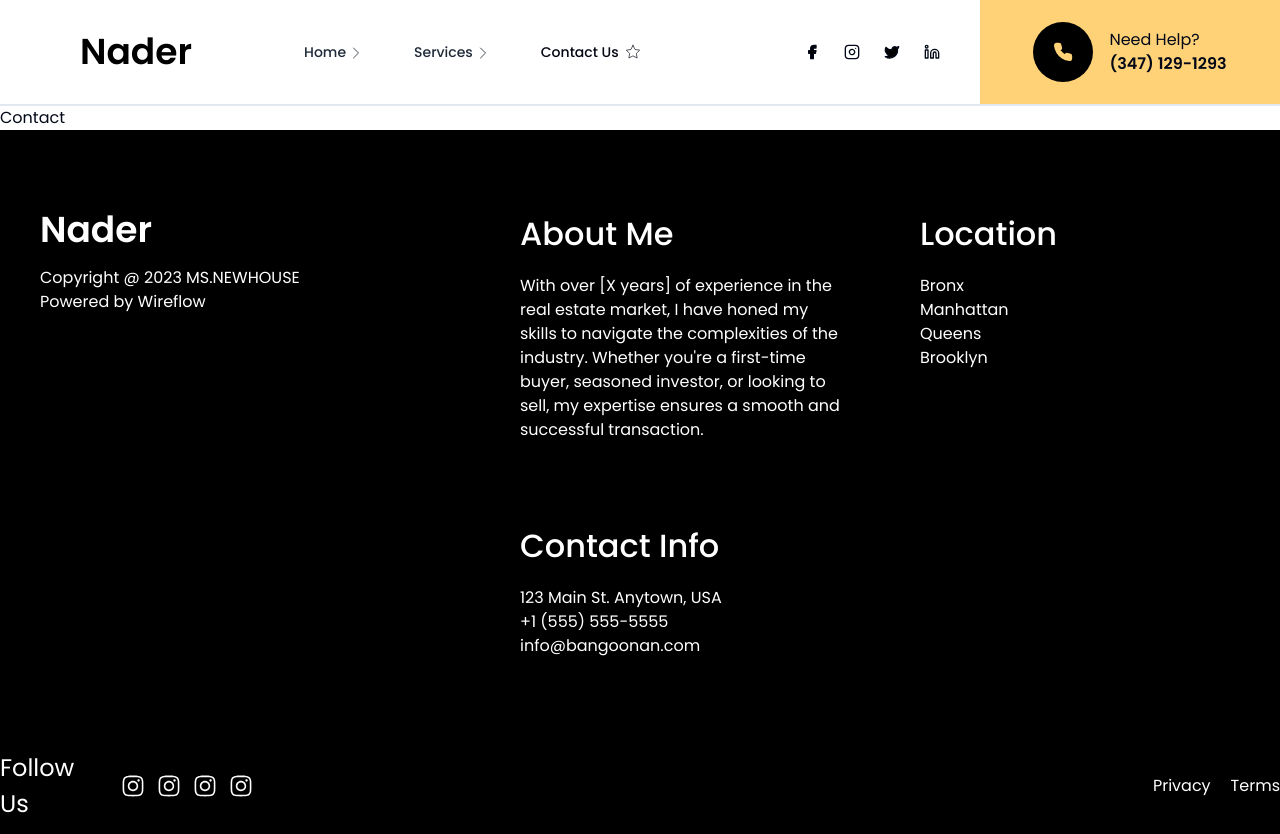
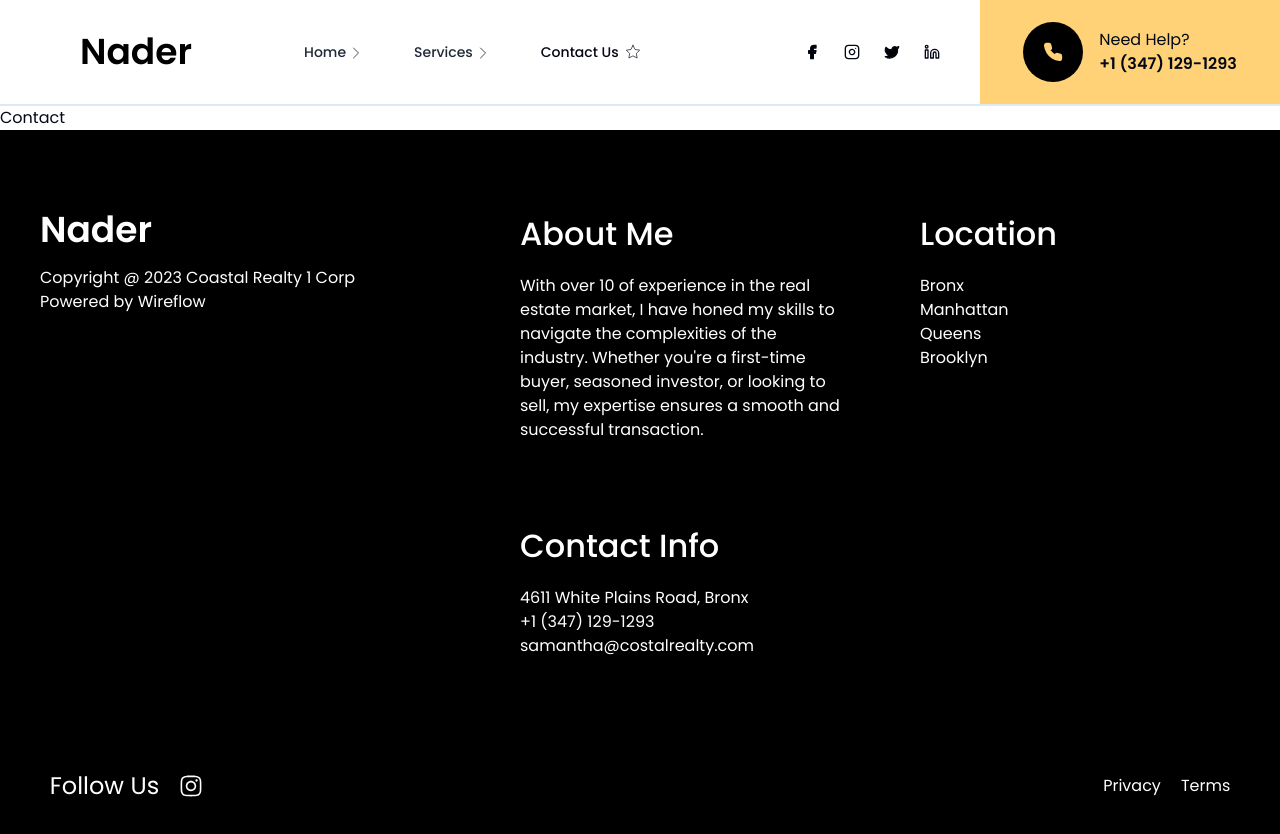
Before and after one commit to Wireflow/realestate-website, a Next.js app: page /contact in a window 1280 px wide. Built offline with nearby package versions, Linux system fonts and the light colour scheme.

Commit message:
feat: why us section finished & responsive.

```diff
--- a/src/components/ContactBanner.tsx
+++ b/src/components/ContactBanner.tsx
@@ -2,10 +2,15 @@ import React from "react";
 import { Button } from "./ui/button";
 import phone from "../../public/phone.png";
 import Image from "next/image";
+import { agent } from "../data/branding/AgentData";
+import formatPhone from "@/utils/formatPhone";
+import Link from "next/link";
 
 type Props = {};
 
 const ContactBanner = (props: Props) => {
+  const phoneNumber = formatPhone(agent.info.contact.phone);
+
   return (
     <div className="flex justify-center  xl:flex-row flex-col xl:gap-[420px] md:py-[40px] py-10 bg-[#040613] text-white pl-10 gap-7">
       <h1 className="md:text-[30px] sm:text-[30px] text-[20px] font-bold sm:w-[600px]">
@@ -13,10 +18,10 @@ const ContactBanner = (props: Props) => {
       </h1>
       <div className="flex items-center gap-5">
         <button>Contact us</button>
-        <button className="flex gap-2 items-center">
+        <Link className="flex gap-2 items-center" href={`tel:${phoneNumber}`}>
           <Image src={phone} alt="phone" width={20} height={20} />
-          1(233)345-4567
-        </button>
+          {phoneNumber}
+        </Link>
       </div>
     </div>
   );
--- a/src/components/Footer.tsx
+++ b/src/components/Footer.tsx
@@ -2,28 +2,39 @@ import React from "react";
 import Logo from "./branding/Logo";
 import Link from "next/link";
 import { InstagramLogoIcon } from "@radix-ui/react-icons";
+import { agent } from "../data/branding/AgentData";
+import formatPhone from "@/utils/formatPhone";
 
 type Props = {};
 
 const Footer = (props: Props) => {
+  const phone = formatPhone(agent.info.contact.phone);
+
+  const { address, city } = agent.info.location;
+  const { email } = agent.info.contact;
+
   return (
-    <div className="bg-black text-white ">
+    <footer className="bg-black text-white ">
       {/* Top body of the Footer Containing Links and Info About Site */}
       <div className="flex flex-wrap md:flex-nowrap sm:justify-center pl-10 xl:gap-40 gap-20 py-20">
         <div className="flex flex-col gap-4">
           <Logo />
           <p className="w-80 text-[16px]">
-            Copyright @ 2023 MS.NEWHOUSE Powered by Wireflow
+            Copyright @ 2023 {agent.info.broker} Powered by{" "}
+            <Link href={"https://wireflow.us"} target="_blank" rel="noreferrer">
+              Wireflow
+            </Link>
           </p>
         </div>
         <div className="flex gap-20 flex-wrap">
           <div className="flex flex-col gap-4">
             <h3 className="text-[32px] font-medium">About Me</h3>
             <p className="w-80">
-              With over [X years] of experience in the real estate market, I
-              have honed my skills to navigate the complexities of the industry.
-              Whether you&apos;re a first-time buyer, seasoned investor, or looking
-              to sell, my expertise ensures a smooth and successful transaction.
+              With over {agent.info.experienceYears} of experience in the real
+              estate market, I have honed my skills to navigate the complexities
+              of the industry. Whether you&apos;re a first-time buyer, seasoned
+              investor, or looking to sell, my expertise ensures a smooth and
+              successful transaction.
             </p>
           </div>
           <div className="flex flex-col gap-4">
@@ -38,38 +49,39 @@ const Footer = (props: Props) => {
           <div className="flex flex-col gap-4">
             <h3 className="text-[32px] font-medium">Contact Info</h3>
             <div>
-              <p className="text-[16px]">123 Main St. Anytown, USA</p>
-              <p className="text-[16px]">+1 (555) 555-5555</p>
-              <p className="text-[16px]">info@bangoonan.com</p>
+              <p className="text-[16px]">{`${address}, ${city}`}</p>
+              <Link className="text-[16px]" href={`tel:${phone}`}>
+                {phone}
+              </Link>
+              <p className="text-[16px]">
+                <Link href="mailto:info@bangoonan.com">{email}</Link>
+              </p>
             </div>
           </div>
         </div>
       </div>
-      {/* Bottom footer Social icons,Terms/Privacy */}
+      {/* Bottom footer Social icons, Terms/Privacy */}
       <div className="flex justify-center xl:gap-[900px] lg:gap-[400px] md:gap-[200px] items-center flex-col md:flex-row">
         <div className="flex gap-5 items-center">
           <h2 className="text-[24px]">Follow Us</h2>
           <div className="flex gap-3">
-            <Link href="">
+            <Link
+              href={agent.socials[1].link}
+              target="_blank"
+              rel="noreferrer"
+              aria-label="Instagram"
+            >
               <InstagramLogoIcon className="w-6 h-24" />
             </Link>
-            <Link href="">
-              <InstagramLogoIcon className="w-6 h-24" />
-            </Link>
-            <Link href="">
-              <InstagramLogoIcon className="w-6 h-24" />
-            </Link>
-            <Link href="">
-              <InstagramLogoIcon className="w-6 h-24" />
-            </Link>
+            {/* Repeat the above pattern for other social links */}
           </div>
         </div>
-        <div className="flex gap-5 ">
-          <p className="text-md">Privacy</p>
-          <p className="text-md">Terms</p>
+        <div className="flex gap-5">
+          <Link href="/privacy">Privacy</Link>
+          <Link href="/terms">Terms</Link>
         </div>
       </div>
-    </div>
+    </footer>
   );
 };
 
--- a/src/components/branding/PhoneNumber.tsx
+++ b/src/components/branding/PhoneNumber.tsx
@@ -1,20 +1,20 @@
 import React from "react";
 import { twMerge } from "tailwind-merge";
 import { agent } from "../../data/branding/AgentData";
+import formatPhone from "@/utils/formatPhone";
+import Link from "next/link";
 
 type LogoProps = {
   className?: string;
 };
 
 const PhoneNumber = ({ className }: LogoProps) => {
-  const contact = String(agent.info.contact.phone);
-  const area_code = contact.slice(0, 3);
-  const phone = contact.slice(3).slice(0, 3) + "-" + contact.slice(-4);
+  const phone = formatPhone(agent.info.contact.phone);
 
   return (
-    <span className={twMerge("font-semibold", className)}>
-      {`(${area_code}) ${phone}`}
-    </span>
+    <Link href={`tel:${phone}`} className={twMerge("font-semibold", className)}>
+      {phone}
+    </Link>
   );
 };
 
--- a/src/components/hero/Hero.tsx
+++ b/src/components/hero/Hero.tsx
@@ -9,7 +9,7 @@ type Props = {};
 const Hero = (props: Props) => {
   return (
     <div
-      className="z-10 px-4 lg:px-[10rem] py-8 lg:py-20 w-full flex lg:flex-row flex-col gap-10 md:gap-20 lg:gap-40 justify-center"
+      className="flex flex-col gap-10 justify-center z-10 px-4 py-8 w-full md:gap-20 lg:px-[10rem] lg:py-20 lg:flex-row lg:gap-40"
       style={{
         backgroundImage: `url(${agent.images.hero.mainImage})`,
         backgroundRepeat: "no-repeat",
--- /dev/null
+++ b/src/components/why-us/WhyGrid.tsx
@@ -0,0 +1,37 @@
+import React from "react";
+import { agent } from "../../data/branding/AgentData";
+import { HelpingHand, Plus } from "lucide-react";
+
+type Props = {};
+
+const WhyGrid = (props: Props) => {
+  return (
+    <div className="grid md:grid-cols-1 gap-5 w-full xl:w-auto">
+      <div className="grid md:grid-cols-2 gap-5">
+        <div className="bg-dark-blue p-16 rounded-xl grid place-items-center">
+          <div className="flex items-center gap-3">
+            <HelpingHand className="text-yellow w-10 h-10" strokeWidth={1.5} />
+            <h3 className="text-white text-3xl flex items-center justify-center gap-1 font-semibold">
+              {agent.sales.soldProperties} <Plus strokeWidth={2.8} />
+            </h3>
+          </div>
+          <p className="text-center text-white font-light">Properties Sold</p>
+        </div>
+        <div
+          className="bg-yellow p-16 py-28 rounded-xl bg-cover bg-center bg-no-repeat"
+          style={{
+            backgroundImage: `url(${agent.images.whyus.small})`,
+          }}
+        ></div>
+      </div>
+      <div
+        className="p-16 py-32 rounded-xl bg-cover bg-center bg-no-repeat"
+        style={{
+          backgroundImage: `url(${agent.images.whyus.large})`,
+        }}
+      ></div>
+    </div>
+  );
+};
+
+export default WhyGrid;
--- a/src/components/why-us/WhyText.tsx
+++ b/src/components/why-us/WhyText.tsx
@@ -30,7 +30,7 @@ const WhyText = (props: Props) => {
     },
   ];
   return (
-    <Card className="bg-transparent border-none outline-none rounded-none max-w-[500px] shadow-none">
+    <Card className="bg-transparent border-none outline-none rounded-none flex-1 xl:flex-auto xl:max-w-[500px] shadow-none">
       <CardHeader>
         <CardTitle className="text-[2rem]">
           Why Choose {agent.info.firstname}?
--- a/src/components/why-us/WhyUs.tsx
+++ b/src/components/why-us/WhyUs.tsx
@@ -1,12 +1,14 @@
 import React from "react";
 import WhyText from "./WhyText";
+import WhyGrid from "./WhyGrid";
 
 type Props = {};
 
 const WhyUs = (props: Props) => {
   return (
-    <div className=" bg-light-blue p-28">
+    <div className=" bg-light-blue p-8 md:p-16 lg:p-28 flex gap-8 xl:gap-28 items-center justify-center xl:flex-row flex-col ">
       <WhyText />
+      <WhyGrid />
     </div>
   );
 };
--- a/src/data/branding/AgentData.js
+++ b/src/data/branding/AgentData.js
@@ -5,6 +5,7 @@ export const agent = {
     firstname: "Nader",
     lastname: "M",
     broker: "Coastal Realty 1 Corp",
+    experienceYears: 10,
     image: "",
     contact: {
       phone: 3471291293,
@@ -19,7 +20,7 @@ export const agent = {
   },
   sales: {
     servedClients: 200,
-    soldProperties: 200,
+    soldProperties: "10,000",
     rentedHomes: 800,
   },
   socials: [
@@ -49,5 +50,9 @@ export const agent = {
     hero: {
       mainImage: "hero-img.jpg",
     },
+    whyus: {
+      large: "image-why-1.png",
+      small: "image-why-2.jpg",
+    },
   },
 };
--- /dev/null
+++ b/src/utils/formatPhone.ts
@@ -0,0 +1,8 @@
+const formatPhone = (number: number | string) => {
+  const contact = String(number);
+  const area_code = contact.slice(0, 3);
+  const phone = contact.slice(3).slice(0, 3) + "-" + contact.slice(-4);
+  return `+1 (${area_code}) ${phone}`;
+};
+
+export default formatPhone;
```
Also changed, not shown: public/image-why-1.png (added), public/image-why-2.jpg (added).
